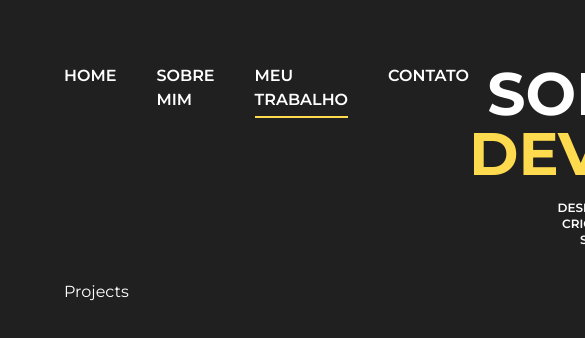
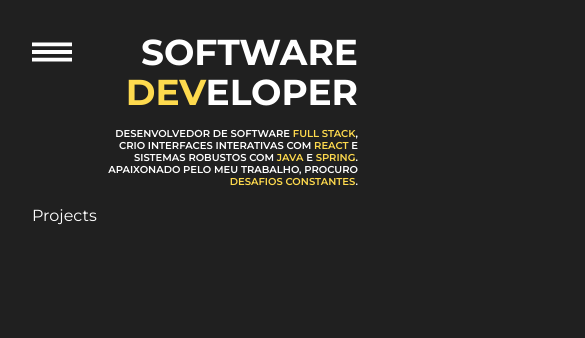
Before and after one commit to gguilhermelopes/guilherme-lopes-portfolio, a Next.js app: page /main/projects in a window 390 px wide. Shown: the top 338 px of the page, 585 px wide, since content can reach past the window. Built offline with nearby package versions, Linux system fonts and the light colour scheme.

Commit message:
feat: mobile menu

```diff
--- a/src/app/main/layout.tsx
+++ b/src/app/main/layout.tsx
@@ -3,7 +3,7 @@ import React from "react";
 
 const MainLayout = ({ children }: { children: React.ReactNode }) => {
   return (
-    <div className="p-16">
+    <div className="p-8 lg:p-16">
       <Header />
       <div>{children}</div>
     </div>
--- a/src/app/main/page.tsx
+++ b/src/app/main/page.tsx
@@ -1,6 +1,4 @@
 import MainPage from "@/components/main";
-
-import React from "react";
 
 const Main = () => {
   return <MainPage />;
--- a/src/components/header/Navbar.tsx
+++ b/src/components/header/Navbar.tsx
@@ -1,8 +1,11 @@
 "use client";
 import Link from "next/link";
 import { usePathname } from "next/navigation";
+import MenuIcon from "./mobile-menu/MenuIcon";
+import { useEffect, useState } from "react";
+import MenuMobile from "./mobile-menu/MenuMobile";
 
-const navContent = [
+export const navContent = [
   {
     label: "Home",
     href: "/main",
@@ -22,13 +25,23 @@ const navContent = [
 ];
 
 const Navbar = () => {
+  const [isMenuMobileOpened, setIsMenuMobileOpened] = useState(false);
   const pathname = usePathname();
+
+  useEffect(() => {
+    setIsMenuMobileOpened(false);
+  }, [pathname]);
+
+  const handleMenuToggleClick = () => {
+    setIsMenuMobileOpened((prevState) => !prevState);
+  };
   return (
-    <nav className="flex gap-10">
+    <nav>
+      <ul className="hidden lg:flex gap-10">
         {navContent.map((item) => (
+          <li key={item.label}>
             <Link
-          className="font-semibold transition-all hover:text-primary100"
-          key={item.label}
+              className="font-semibold transition-all self-start hover:text-primary100"
               href={item.href}
             >
               {item.label}
@@ -39,7 +52,17 @@ const Navbar = () => {
                 />
               )}
             </Link>
+          </li>
         ))}
+      </ul>
+      <>
+        <button className="flex lg:hidden" onClick={handleMenuToggleClick}>
+          <MenuIcon />
+        </button>
+        {isMenuMobileOpened && (
+          <MenuMobile setIsMenuMobileOpened={setIsMenuMobileOpened} />
+        )}
+      </>
     </nav>
   );
 };
--- a/src/components/header/Presentation.tsx
+++ b/src/components/header/Presentation.tsx
@@ -1,12 +1,12 @@
 const Presentation = () => {
   return (
-    <div className="max-w-[380px] text-right">
-      <h1 className="font-bold text-6xl ">
+    <div className="max-w-full lg:max-w-[380px] text-right">
+      <h1 className="font-bold text-4xl md:text-5xl lg:text-6xl">
         Software
         <br />
         <span className="text-primary100">Dev</span>eloper
       </h1>
-      <p className="text-xs mt-4 font-semibold">
+      <p className="text-xs mt-4 font-semibold hidden md:block">
         Desenvolvedor de software{" "}
         <span className="text-primary100">full stack</span>,
         <br />
@@ -20,6 +20,15 @@ const Presentation = () => {
         <br />
         procuro <span className="text-primary100">desafios constantes</span>.
       </p>
+      <p className="text-[.625rem] leading-3 line mt-4 font-semibold md:hidden max-w-[250px]">
+        Desenvolvedor de software{" "}
+        <span className="text-primary100">full stack</span>, crio interfaces
+        interativas com <span className="text-primary100">React</span> e
+        sistemas robustos com <span className="text-primary100">Java</span> e{" "}
+        <span className="text-primary100">Spring</span>. Apaixonado pelo meu
+        trabalho, procuro{" "}
+        <span className="text-primary100">desafios constantes</span>.
+      </p>
     </div>
   );
 };
--- a/src/components/header/index.tsx
+++ b/src/components/header/index.tsx
@@ -3,7 +3,7 @@ import Presentation from "./Presentation";
 
 const Header = () => {
   return (
-    <header className="uppercase flex justify-between">
+    <header className="uppercase flex justify-between gap-6 mb-4 md:mb-0">
       <Navbar />
       <Presentation />
     </header>
--- /dev/null
+++ b/src/components/header/mobile-menu/MenuIcon.tsx
@@ -0,0 +1,21 @@
+import React from "react";
+
+const MenuIcon = () => {
+  return (
+    <svg
+      width="40"
+      height="40"
+      viewBox="0 -5.5 21 21"
+      version="1.1"
+      xmlns="http://www.w3.org/2000/svg"
+    >
+      <g transform="translate(-179.000000, -205.000000)" fill="#FFF">
+        <g id="icons" transform="translate(56.000000, 160.000000)">
+          <path d="M123,55 L144,55 L144,53 L123,53 L123,55 Z M123,47 L144,47 L144,45 L123,45 L123,47 Z M123,51 L144,51 L144,49 L123,49 L123,51 Z" />
+        </g>
+      </g>
+    </svg>
+  );
+};
+
+export default MenuIcon;
--- /dev/null
+++ b/src/components/header/mobile-menu/MenuMobile.tsx
@@ -0,0 +1,42 @@
+"use client";
+
+import { Dispatch, MouseEvent, SetStateAction } from "react";
+import { navContent } from "../Navbar";
+import Link from "next/link";
+import { usePathname } from "next/navigation";
+
+type MenuMobileProps = {
+  setIsMenuMobileOpened: Dispatch<SetStateAction<boolean>>;
+};
+
+const MenuMobile = ({ setIsMenuMobileOpened }: MenuMobileProps) => {
+  const pathname = usePathname();
+
+  const handleOutsideMouseDown = (event: MouseEvent<HTMLDivElement>) => {
+    if (event.target === event.currentTarget) setIsMenuMobileOpened(false);
+  };
+
+  return (
+    <div
+      className="absolute left-0 top-0 w-full h-screen p-8 lg:hidden backdrop-blur-[2px]"
+      onMouseDown={handleOutsideMouseDown}
+    >
+      <nav className="mt-10 p-6 bg-background200 opacity-0 w-[200px] animate-opacity-to-full">
+        <ul className="flex flex-col gap-6">
+          {navContent.map((item) => (
+            <li
+              className={`font-semibold ${
+                pathname === item.href && "text-primary100"
+              }`}
+              key={item.label}
+            >
+              <Link href={item.href}>{item.label}</Link>
+            </li>
+          ))}
+        </ul>
+      </nav>
+    </div>
+  );
+};
+
+export default MenuMobile;
--- a/tailwind.config.ts
+++ b/tailwind.config.ts
@@ -19,9 +19,13 @@ const config: Config = {
         leftToFull: {
           to: { width: "100%" },
         },
+        opacityToFull: {
+          to: { opacity: "1" },
+        },
       },
       animation: {
         "left-to-full": "leftToFull .3s forwards",
+        "opacity-to-full": "opacityToFull .3s forwards",
       },
     },
   },
```
Lines whose indentation alone changed are shown as unchanged.
